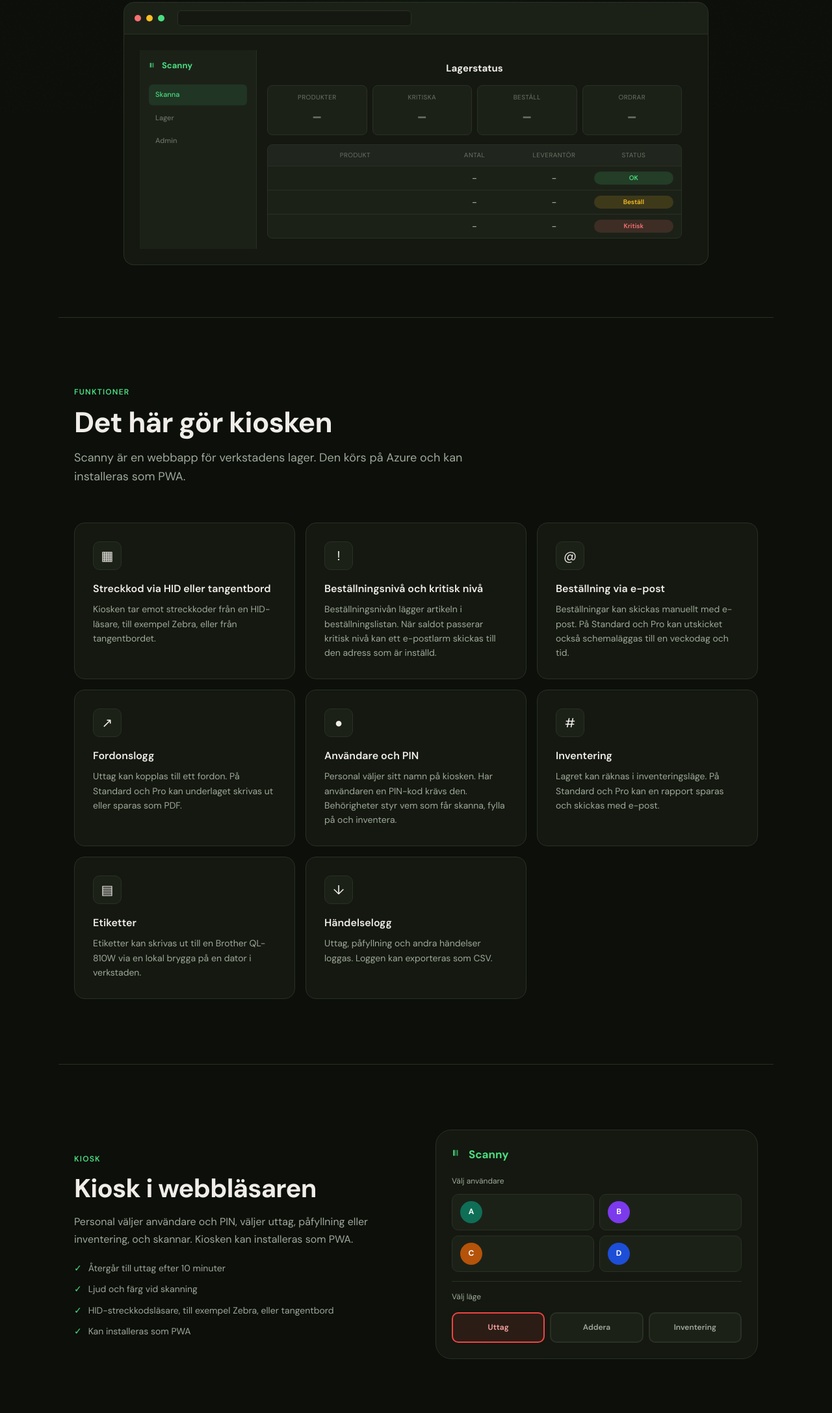
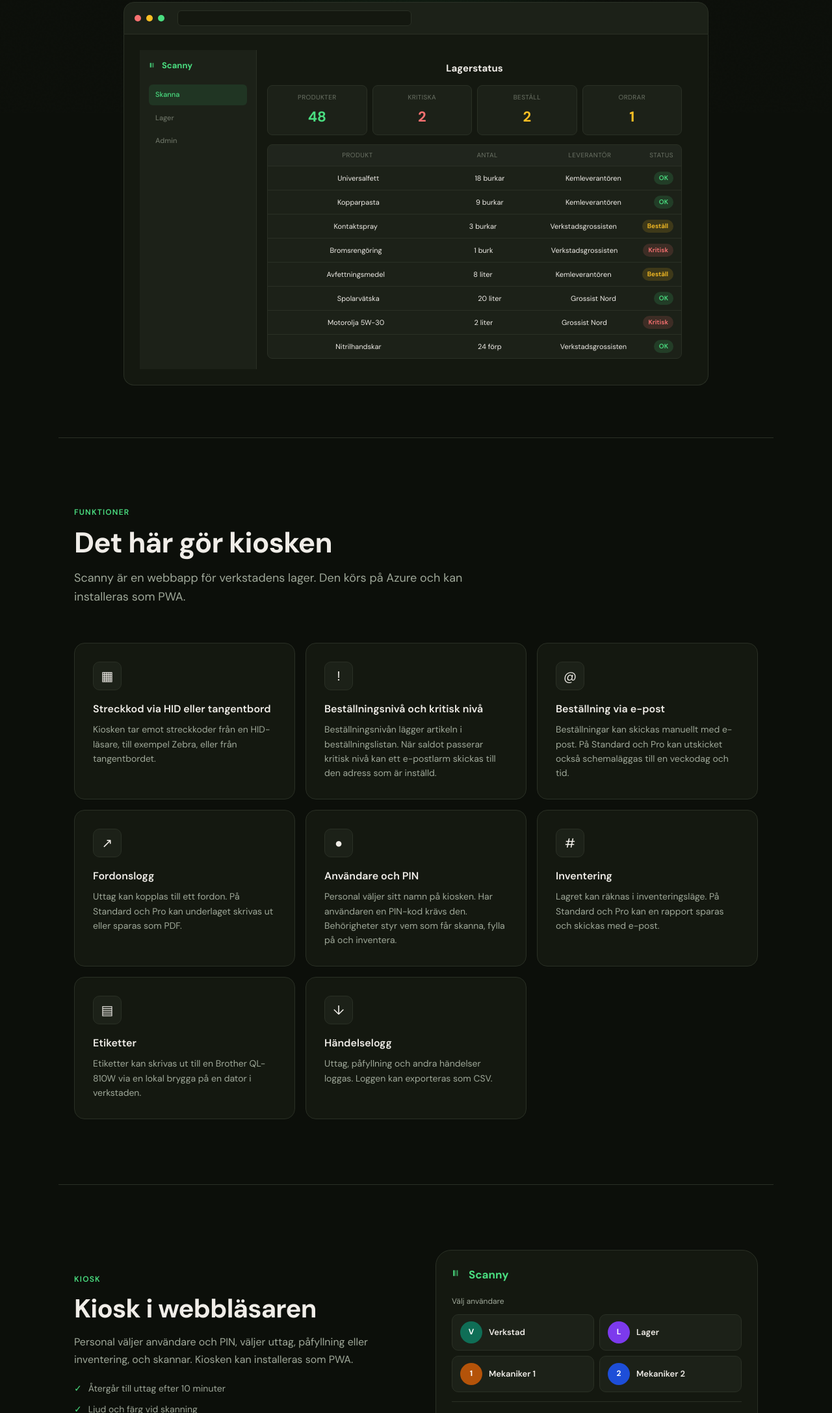
Before and after one commit to Svayak/scanny-app, a website: page public/index.html in a window 1280 px wide. Shown: the part 626-2800 px from the top of the page at 65% size. Drawn offline with Linux system fonts and the light colour scheme.

Commit message:
Fyll landningens lagerstatus med demoprodukter för verkstad
Generiska förbrukningsartiklar, leverantörer och kioskanvändare.
Inga exempel-etiketter, inga riktiga varumärken. Mobilvyn stackar
tabellraderna så att långa namn inte bryter layouten.

```diff
--- a/public/index.html
+++ b/public/index.html
@@ -71,8 +71,11 @@ h1.hero-title{font-size:clamp(42px,7vw,84px);font-weight:700;line-height:1.05;le
 .mock-metric{background:var(--surface2);border:1px solid var(--border);border-radius:8px;padding:10px 12px}
 .mock-metric-label{font-size:10px;color:var(--text3);text-transform:uppercase;letter-spacing:.04em;margin-bottom:4px}
 .mock-metric-value{font-size:22px;font-weight:700;color:var(--text3)}
+.mock-metric-value.green{color:var(--accent)}.mock-metric-value.yellow{color:var(--warn)}.mock-metric-value.red{color:var(--danger)}
 .mock-table{background:var(--surface2);border:1px solid var(--border);border-radius:8px;overflow:hidden}
-.mock-row{display:grid;grid-template-columns:2fr 1fr 1fr 1fr;padding:8px 12px;border-bottom:1px solid var(--border);font-size:11px;align-items:center}
+.mock-row{display:grid;grid-template-columns:minmax(0,2.1fr) minmax(0,1.1fr) minmax(0,1.4fr) auto;gap:6px 8px;padding:8px 12px;border-bottom:1px solid var(--border);font-size:11px;align-items:center}
+.mock-row > span{min-width:0;overflow-wrap:break-word}
+.mock-row > span:nth-child(2),.mock-row > span:last-child{white-space:nowrap}
 .mock-row:last-child{border-bottom:none}
 .mock-row.header{color:var(--text3);font-size:10px;text-transform:uppercase;letter-spacing:.04em;background:rgba(255,255,255,.02)}
 .mock-badge{display:inline-block;padding:2px 8px;border-radius:999px;font-size:10px;font-weight:600}
@@ -102,7 +105,7 @@ section{padding:100px 24px;max-width:1100px;margin:0 auto}
 .kiosk-users{display:grid;grid-template-columns:1fr 1fr;gap:8px;margin-bottom:14px}
 .kiosk-user{background:var(--surface2);border:1px solid var(--border);border-radius:var(--radius);padding:10px 12px;display:flex;align-items:center;gap:10px}
 .kiosk-avatar{width:34px;height:34px;border-radius:50%;display:flex;align-items:center;justify-content:center;font-size:12px;font-weight:700;color:#fff;flex-shrink:0}
-.kiosk-user-name{font-size:13px;font-weight:600}
+.kiosk-user-name{font-size:13px;font-weight:600;min-width:0}
 .kiosk-modes{display:grid;grid-template-columns:repeat(3,1fr);gap:8px;margin-top:14px}
 .kiosk-mode{background:var(--surface2);border:2px solid var(--border);border-radius:var(--radius);padding:12px 8px;text-align:center;font-size:12px;font-weight:600;color:var(--text2)}
 .kiosk-mode.active{border-color:#ef4444;background:rgba(239,68,68,.1);color:#fca5a5}
@@ -159,7 +162,20 @@ footer{border-top:1px solid var(--border);padding:36px 40px;display:flex;align-i
   .mockup-body{grid-template-columns:1fr}
   .mock-sidebar{display:none}
   .mock-metrics{grid-template-columns:repeat(2,1fr)}
+  .mockup-body{padding:16px}
+  .mock-content{padding:10px 4px 4px;gap:12px}
+  .mock-table{text-align:left}
+  .mock-row{grid-template-columns:minmax(0,1fr) auto;font-size:11px;padding:8px 10px;gap:2px 10px}
+  .mock-row > span:nth-child(1){grid-column:1;grid-row:1}
+  .mock-row > span:nth-child(2){grid-column:1;grid-row:2;white-space:nowrap;color:var(--text3);font-size:10px}
+  .mock-row > span:nth-child(3){grid-column:2;grid-row:2;white-space:nowrap;color:var(--text3);font-size:10px;text-align:right;justify-self:end}
+  .mock-row > span:last-child{grid-column:2;grid-row:1;white-space:nowrap;justify-self:end}
+  .mock-row.header > span:nth-child(2),.mock-row.header > span:nth-child(3){display:none}
+  .mock-row.header{letter-spacing:.03em}
   .kiosk-wrap{grid-template-columns:1fr;gap:40px}
+  .kiosk-mockup{padding:16px}
+  .kiosk-user{padding:10px}
+  .kiosk-user-name{font-size:12px;white-space:nowrap}
   .cta-box{padding:40px 22px}
   footer{flex-direction:column;text-align:center}
 }
@@ -228,16 +244,21 @@ footer{border-top:1px solid var(--border);padding:36px 40px;display:flex;align-i
       <div class="mock-content">
         <div class="mock-header">Lagerstatus</div>
         <div class="mock-metrics">
-          <div class="mock-metric"><div class="mock-metric-label">Produkter</div><div class="mock-metric-value">–</div></div>
-          <div class="mock-metric"><div class="mock-metric-label">Kritiska</div><div class="mock-metric-value">–</div></div>
-          <div class="mock-metric"><div class="mock-metric-label">Beställ</div><div class="mock-metric-value">–</div></div>
-          <div class="mock-metric"><div class="mock-metric-label">Ordrar</div><div class="mock-metric-value">–</div></div>
+          <div class="mock-metric"><div class="mock-metric-label">Produkter</div><div class="mock-metric-value green">48</div></div>
+          <div class="mock-metric"><div class="mock-metric-label">Kritiska</div><div class="mock-metric-value red">2</div></div>
+          <div class="mock-metric"><div class="mock-metric-label">Beställ</div><div class="mock-metric-value yellow">2</div></div>
+          <div class="mock-metric"><div class="mock-metric-label">Ordrar</div><div class="mock-metric-value yellow">1</div></div>
         </div>
         <div class="mock-table">
           <div class="mock-row header"><span>Produkt</span><span>Antal</span><span>Leverantör</span><span>Status</span></div>
-          <div class="mock-row"><span></span><span>–</span><span>–</span><span class="mock-badge ok">OK</span></div>
-          <div class="mock-row"><span></span><span>–</span><span>–</span><span class="mock-badge warn">Beställ</span></div>
-          <div class="mock-row"><span></span><span>–</span><span>–</span><span class="mock-badge danger">Kritisk</span></div>
+          <div class="mock-row"><span>Universalfett</span><span>18 burkar</span><span>Kemleverantören</span><span class="mock-badge ok">OK</span></div>
+          <div class="mock-row"><span>Kopparpasta</span><span>9 burkar</span><span>Kemleverantören</span><span class="mock-badge ok">OK</span></div>
+          <div class="mock-row"><span>Kontaktspray</span><span>3 burkar</span><span>Verkstadsgrossisten</span><span class="mock-badge warn">Beställ</span></div>
+          <div class="mock-row"><span>Bromsrengöring</span><span>1 burk</span><span>Verkstadsgrossisten</span><span class="mock-badge danger">Kritisk</span></div>
+          <div class="mock-row"><span>Avfettningsmedel</span><span>8 liter</span><span>Kemleverantören</span><span class="mock-badge warn">Beställ</span></div>
+          <div class="mock-row"><span>Spolarvätska</span><span>20 liter</span><span>Grossist Nord</span><span class="mock-badge ok">OK</span></div>
+          <div class="mock-row"><span>Motorolja 5W-30</span><span>2 liter</span><span>Grossist Nord</span><span class="mock-badge danger">Kritisk</span></div>
+          <div class="mock-row"><span>Nitrilhandskar</span><span>24 förp</span><span>Verkstadsgrossisten</span><span class="mock-badge ok">OK</span></div>
         </div>
       </div>
     </div>
@@ -317,10 +338,10 @@ footer{border-top:1px solid var(--border);padding:36px 40px;display:flex;align-i
     </div>
     <div style="font-size:12px;color:var(--text2);margin-bottom:10px">Välj användare</div>
     <div class="kiosk-users">
-      <div class="kiosk-user"><div class="kiosk-avatar" style="background:#0f6e56">A</div><div class="kiosk-user-name"></div></div>
-      <div class="kiosk-user"><div class="kiosk-avatar" style="background:#7c3aed">B</div><div class="kiosk-user-name"></div></div>
-      <div class="kiosk-user"><div class="kiosk-avatar" style="background:#b45309">C</div><div class="kiosk-user-name"></div></div>
-      <div class="kiosk-user"><div class="kiosk-avatar" style="background:#1d4ed8">D</div><div class="kiosk-user-name"></div></div>
+      <div class="kiosk-user"><div class="kiosk-avatar" style="background:#0f6e56">V</div><div class="kiosk-user-name">Verkstad</div></div>
+      <div class="kiosk-user"><div class="kiosk-avatar" style="background:#7c3aed">L</div><div class="kiosk-user-name">Lager</div></div>
+      <div class="kiosk-user"><div class="kiosk-avatar" style="background:#b45309">1</div><div class="kiosk-user-name">Mekaniker 1</div></div>
+      <div class="kiosk-user"><div class="kiosk-avatar" style="background:#1d4ed8">2</div><div class="kiosk-user-name">Mekaniker 2</div></div>
     </div>
     <div style="height:1px;background:var(--border);margin:14px 0"></div>
     <div style="font-size:12px;color:var(--text2);margin-bottom:8px">Välj läge</div>
```
